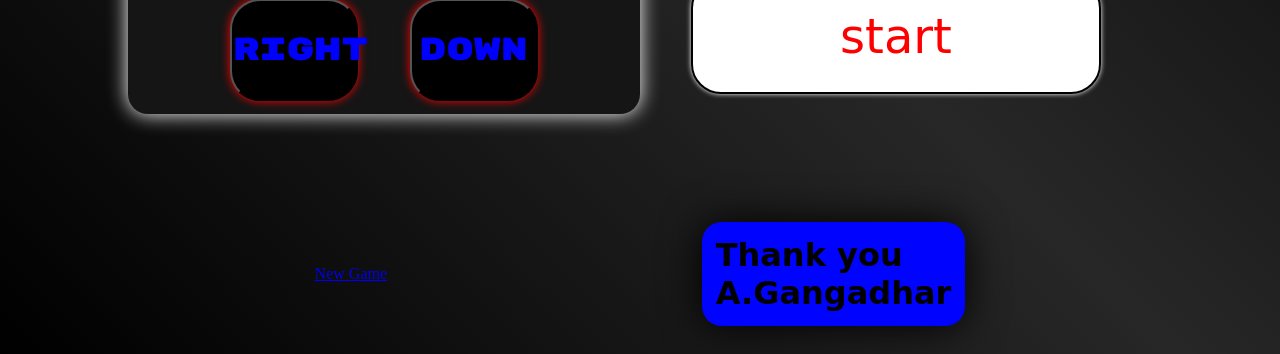
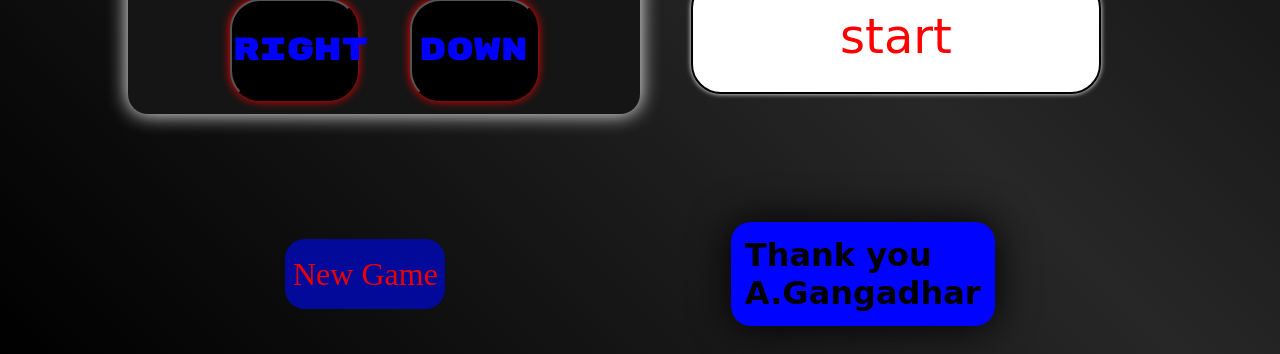
Before and after one commit to Gangu-0629/MinwayV2.0, a plain HTML site: page game.html in a window 1280 px wide. Shown: the part 726-1080 px from the top of the page. Drawn offline with Linux system fonts and the light colour scheme; a web font is replaced by a local one.

Commit message:
Update style.css

```diff
--- a/style.css
+++ b/style.css
@@ -349,19 +349,6 @@ h2{
 
 
 
-.okbuttton{
-    width:60px;
-    height:70px;
-    border-radius: 20px;
-    background-color: #2d1cad;
-    font-size: 2rem;
-    color:white;
-}
-.okbuttton:active{
-    background-color: antiquewhite;
-    color:blue;
-    box-shadow: 0px 0px 10px blue;
-}
 
 
 
@@ -396,3 +383,25 @@ h2{
     color: rgb(0, 0, 0);
     box-shadow: 0 0 40px black;
 }
+
+.footer .okbuttonGa{
+    display: flex;
+    justify-content: center;
+    align-items: center;
+    width:160px;
+    height:70px;
+    background-color: #030a9a;
+    font-size: 2rem;
+    border-radius: 20px;
+    color: white;
+    cursor: pointer;
+}
+.footer .okbuttonGa a{
+    color: rgb(234, 0, 0);
+    text-decoration: none;
+}
+.footer .okbuttonGa:hover{
+    background-color: antiquewhite;
+    color:rgb(149, 41, 41);
+    box-shadow: 0px 0px 10px blue;
+}
```
